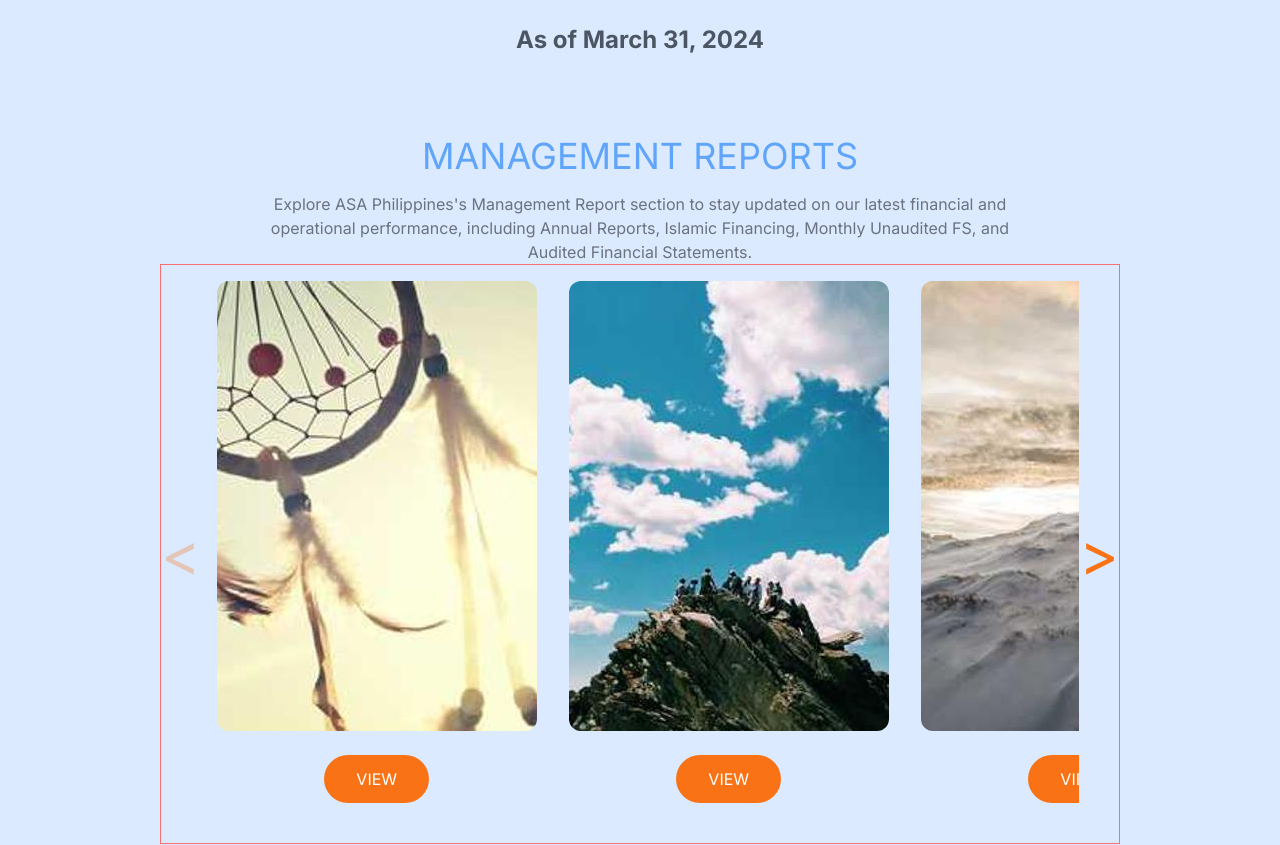
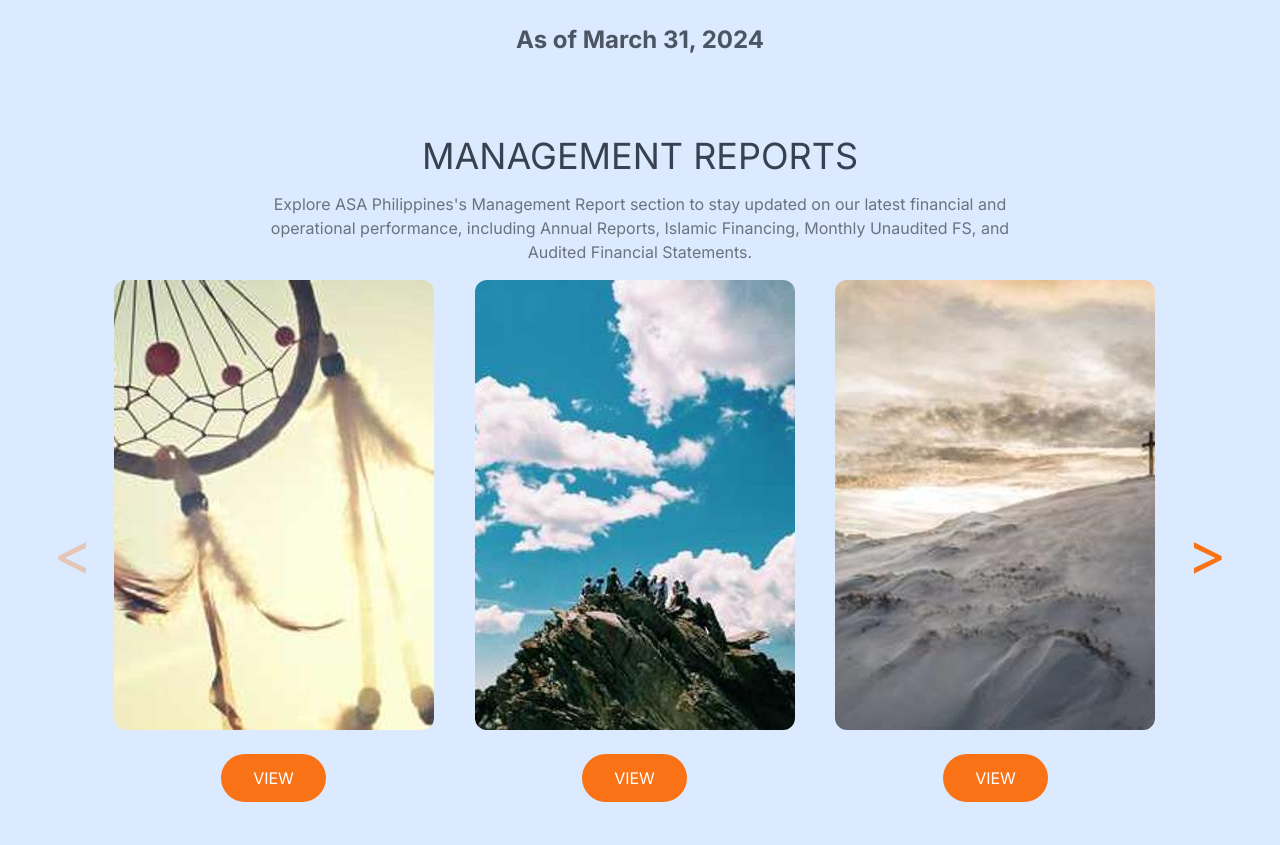
Before and after one commit to RMKaelBR/asa-mockup, a Next.js app: page / in a window 1280 px wide. Shown: the part 920-1765 px from the top of the page. Built offline with nearby package versions, Linux system fonts and the light colour scheme.

Commit message:
finalize swiper

```diff
--- a/app/globals.css
+++ b/app/globals.css
@@ -11,6 +11,10 @@ nav {
   z-index: 11;
   box-shadow: rgba(0, 0, 0, 0.35) 0px 5px 15px;
 }
+
+/* section {
+  border: 1px solid red;
+} */
 
 .navigation-links > li {
   display: flex;
@@ -49,12 +53,64 @@ nav {
   background: linear-gradient(to top, rgba(0, 0, 0, 0.4), transparent);
 }
 
-.swiper-content > .flex {
+/* .swiper-content > .flex {
   overflow: hidden;
 }
 
 .swiper-content > .flex > * {
   flex: 1 0 auto;
+  scroll-snap-align: center;
+} */
+
+.swiper-content {
+  display: grid;
+  grid-auto-flow: column;
+  grid-auto-columns: 100%;
+
+  overflow-x: auto;
+  overscroll-behavior-inline: contain;
+}
+
+@media (min-width: 640px) {
+  .swiper-content {
+    grid-auto-columns: 50%;
+  }
+}
+
+@media (min-width: 768px) {
+  .swiper-content {
+    grid-auto-columns: 50%;
+  }
+}
+
+@media (min-width: 1024px) {
+  .swiper-content {
+    grid-auto-columns: 33%;
+  }
+}
+
+/* @media (min-width: 1280px) {
+  .swiper-content {
+    grid-auto-columns: 45%;
+  }
+}
+
+@media (min-width: 1536px) {
+  .swiper-content {
+    grid-auto-columns: 35%;
+  }
+} */
+
+.swiper-content::-webkit-scrollbar {
+  display:none;
+}
+
+.snaps-inline {
+  scroll-snap-type: inline mandatory;
+  scroll-padding-inline: 0.5rem;
+}
+
+.snaps-inline > * {
   scroll-snap-align: center;
 }
 
--- a/app/page.tsx
+++ b/app/page.tsx
@@ -16,8 +16,7 @@ export default function Home() {
   return (
     <main className="flex min-h-screen flex-col items-center justify-between">
       <nav className="flex justify-evenly z-50">
-        <NavBar />
-      </nav>
+        <NavBar /></nav>
       <section className="hero-section min-w-full min-h-screen flex justify-center">
         <HeroSection /></section>
       <section className="overview-section min-w-full min-h-screen bg-blue-100 flex justify-center">
--- a/app/ui/homepage/2_OverviewSection.tsx
+++ b/app/ui/homepage/2_OverviewSection.tsx
@@ -5,7 +5,7 @@ import OverviewCards from "./2_OverviewCards";
 
 const  OverviewReport = ({imageUrl=''}) => {
   return (
-    <div className="m-2 sm:m-4">
+    <div className="overview-report flex flex-col items-center m-2 sm:m-4">
       <Image src={imageUrl} width={320} height={450} alt="report" className="rounded-xl" />
       <button className="rounded-full px-4 md:px-8 py-2 md:py-3 bg-orange-500 text-sm md:text-base text-white my-6">VIEW</button>
     </div>
@@ -22,7 +22,8 @@ const SwiperContent = () => {
     if (container) {
       const handleScroll = () => {
         setIsScrollableLeft(container.scrollLeft > 0);
-        setIsScrollableRight(container.scrollLeft < container.scrollWidth - container.clientWidth);
+        setIsScrollableRight(container.scrollLeft < container.scrollWidth - container.clientWidth)
+        // setIsScrollableRight(container.scrollLeft < container.scrollWidth - container.clientWidth);
       };
       container.addEventListener('scroll', handleScroll);
       return () => container.removeEventListener('scroll', handleScroll);
@@ -30,13 +31,13 @@ const SwiperContent = () => {
   }, []);
 
   return (
-    <section className="border border-red-400 w-10/12 lg:w-9/12 2xl:w-3/4">
-      <div className="swiper-content flex items-center">
+    <section className="w-10/12 xl: w-11/12 2xl:w-3/4">
+      <div className="flex items-center">
         <button onClick={() => handleScroll(containerRef, 'left')}
                 disabled={!isScrollableLeft}
                 className={`text-5xl md:text-6xl text-orange-500 ${!isScrollableLeft && 'opacity-30'}`}>
           &lt;</button>
-        <div ref={containerRef} className="flex">
+        <div ref={containerRef} className="swiper-content snaps-inline">
           <OverviewReport imageUrl="/report1.jpg" />
           <OverviewReport imageUrl="/report2.jpg" />
           <OverviewReport imageUrl="/report3.jpg" />
@@ -54,12 +55,9 @@ const SwiperContent = () => {
 
 const handleScroll = (ref: RefObject<HTMLDivElement>, direction: 'left' | 'right') => {
   const container = ref.current;
-  console.log(ref)
-  console.log(`button ${direction} clicked`)
   if (container) {
-    const scrollAmount = direction === 'left' ? -300: 300;
+    const scrollAmount = direction === 'left' ? -container.offsetWidth : container.offsetWidth;
     container.scrollBy({ left: scrollAmount, behavior: 'smooth' });
-    console.log(`It should have moved to the ${direction}`);
   }
 }
 
@@ -69,8 +67,7 @@ export default function OverviewSection () {
       <OverviewCards />
       <div className="flex flex-col items-center text-center pb-10 lg:pb-16">
         <h2 className="text-xl md:text-2xl font-bold text-gray-600 -mt-16 mb-8 lg:mb-20">As of March 31, 2024</h2>
-        <h2 className="text-2xl md:text-4xl foqqnt-bold text-gray-700 mb-4
-        text-red-400 sm:text-orange-400 md:text-yellow-400 lg:text-green-400 xl:text-blue-400 2xl:text-violet-400">MANAGEMENT REPORTS</h2>
+        <h2 className="text-2xl md:text-4xl foqqnt-bold text-gray-700 mb-4">MANAGEMENT REPORTS</h2>
         <p className="w-10/12 lg:w-7/12 text-gray-500">Explore ASA Philippines{`'`}s Management Report section to stay updated on our latest financial and operational performance, including Annual Reports, Islamic Financing, Monthly Unaudited FS, and Audited Financial Statements.</p>
         <SwiperContent />
       </div>
```
Also changed, not shown: app/ui/homepage/9_PartnersSection.tsx (+1 -1 lines).
